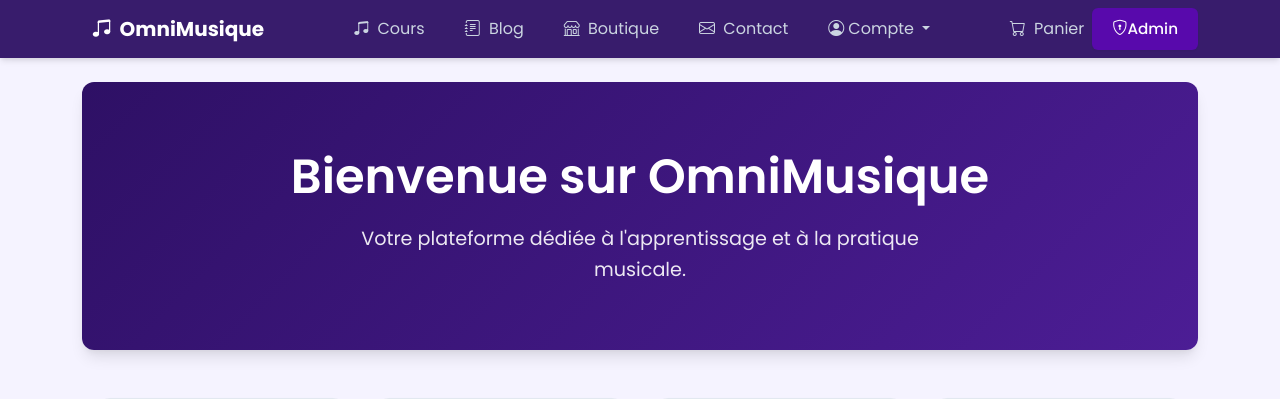
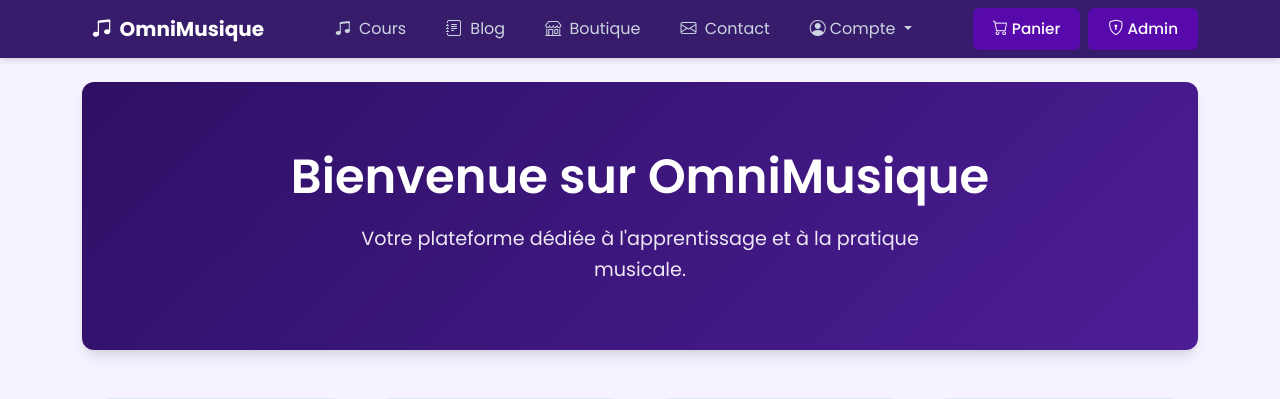
Before and after one commit to NEVARLeVrai/SAE-301, a PHP site: page /controllers/visiteur/index.php in a window 1280 px wide. Shown: the top 399 px of the page. Run offline with PHP 8.4, Linux system fonts and the light colour scheme; data comes from the database, SQL or seed files in the repository.

Commit message:
Update base.twig

```diff
--- a/templates/base.twig
+++ b/templates/base.twig
@@ -164,11 +164,11 @@
 
                 {% if not is_admin %}
                     <div class="ms-auto d-flex align-items-center">
-                        <a class="nav-link text-dark" href="index.php?action=panier">
+                        <a class="btn btn-outline-secondary btn-sm" href="index.php?action=panier">
                             <i class="bi bi-cart me-1"></i> Panier
                         </a>
                         <a class="btn btn-outline-secondary btn-sm ms-2" href="{{ base_path }}controllers/admin/index.php">
-                            <i class="bi bi-shield-lock"></i> Admin
+                            <i class="bi bi-shield-lock me-1"></i> Admin
                         </a>
                     </div>
                 {% endif %}
```
